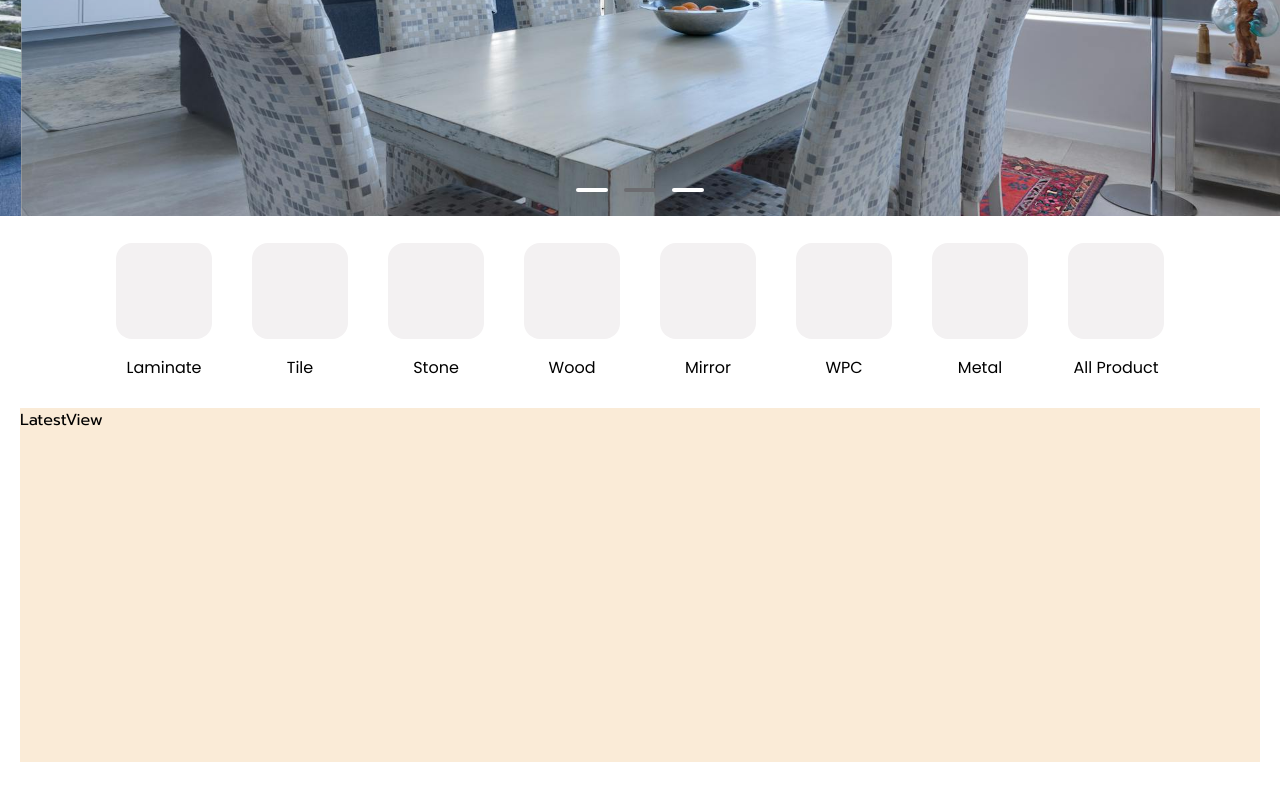
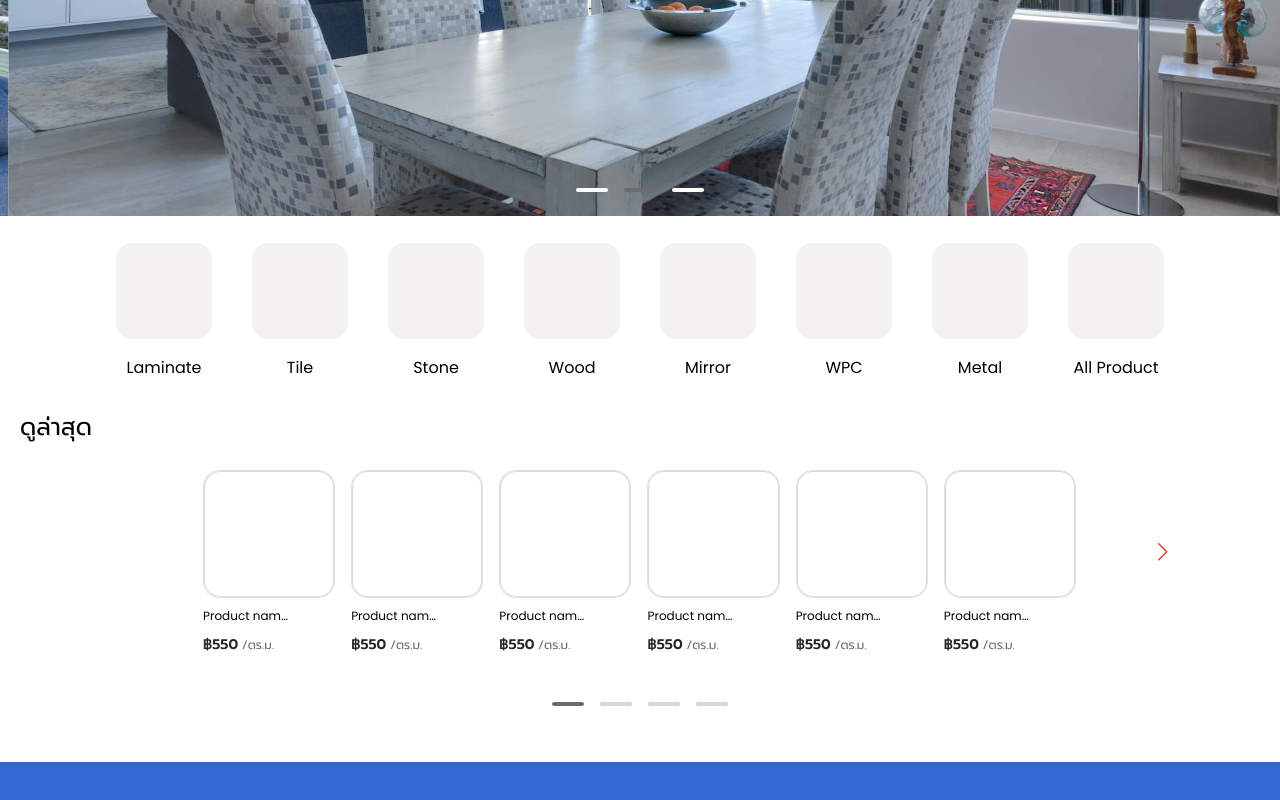
Before and after one commit to alias-th/xsf-fe, a Next.js app: page / in a window 1280 px wide. Shown: the part 320-1120 px from the top of the page. Before the commit the page ends 1082 px from the top, so only its background shows below. Built offline with nearby package versions, Linux system fonts and the light colour scheme.

Commit message:
add carousel lastest prodcut

```diff
--- a/app/layout.tsx
+++ b/app/layout.tsx
@@ -5,13 +5,13 @@ import StyledComponentsRegistry from "@/lib/registry";
 
 const prompt = Prompt({
   subsets: ["latin"],
-  weight: ["300", "400", "700", "800"],
+  weight: ["300", "400", "600", "700", "800"],
   variable: "--font-prompt",
 });
 
 const poppins = Poppins({
   subsets: ["latin"],
-  weight: ["300", "400", "700", "800"],
+  weight: ["300", "400", "600", "700", "800"],
   variable: "--font-poppins",
 });
 
--- a/app/page.tsx
+++ b/app/page.tsx
@@ -11,6 +11,7 @@ export default function Home() {
       <Banner />
       <Category />
       <LatestView />
+      <div style={{ backgroundColor: "Highlight" }}></div>
     </HomeLayout>
   );
 }
--- a/components/Button.tsx
+++ b/components/Button.tsx
@@ -11,6 +11,7 @@ interface StyledInputProps {
   icon?: JSX.Element;
   text?: string;
   children?: React.ReactNode;
+  onClick?: () => void;
 }
 
 const StyledButton = styled.button<StyledInputProps>`
--- /dev/null
+++ b/components/CarouselButton.tsx
@@ -0,0 +1,18 @@
+import styled from "styled-components";
+
+type StyledCarouselButtonProps = {
+  $active: boolean;
+  $activeColor?: string;
+  $inactiveColor?: string;
+};
+const StyledCarouselButton = styled.button<StyledCarouselButtonProps>`
+  border-radius: 2px;
+  height: 4px;
+  width: 32px;
+  background-color: ${(props) =>
+    props.$active
+      ? props.$activeColor || "var(--color-8)"
+      : props.$inactiveColor || "var(--white-1)"};
+`;
+
+export default StyledCarouselButton;
--- /dev/null
+++ b/components/LatestProductCard.tsx
@@ -0,0 +1,58 @@
+import styled from "styled-components";
+import { Typography } from "./Typography";
+import SingleLineText from "./TextTruncate";
+
+const ImageContainer = styled.img`
+  height: 128px;
+  border-radius: 16px;
+  border: 1px solid #e0e0e0;
+`;
+
+const TextContainer = styled.div`
+  display: flex;
+  gap: 4px;
+  align-items: baseline;
+`;
+
+const Wrapper = styled.div`
+  display: flex;
+  flex-direction: column;
+  width: 100%;
+  height: 100%;
+  gap: 8px;
+`;
+
+const LatestProductCard = () => {
+  return (
+    <Wrapper>
+      <ImageContainer src="/assets/placeholder-1.png" alt="Sample Product" />
+      <Typography
+        $variant="span"
+        $fontFamily="var(--font-poppins)"
+        $width="92px"
+        $truncate
+      >
+        Product name test
+      </Typography>
+
+      <TextContainer>
+        <Typography
+          $fontFamily="var(--font-prompt)"
+          $variant="h3"
+          $color="var(--color-1)"
+        >
+          ฿550
+        </Typography>
+        <Typography
+          $fontFamily="var(--font-prompt)"
+          $variant="p-xs"
+          $color="var(--color-8)"
+        >
+          /ตร.ม.
+        </Typography>
+      </TextContainer>
+    </Wrapper>
+  );
+};
+
+export default LatestProductCard;
--- /dev/null
+++ b/components/TextTruncate.tsx
@@ -0,0 +1,12 @@
+import styled from "styled-components";
+
+type SingleLineTextProps = {
+  $width: string;
+};
+const SingleLineText = styled.span<SingleLineTextProps>`
+  width: ${(props) => props.$width || "92px"};
+  white-space: nowrap;
+  overflow: hidden;
+  text-overflow: ellipsis;
+`;
+export default SingleLineText;
--- a/components/Typography.tsx
+++ b/components/Typography.tsx
@@ -1,6 +1,14 @@
 import styled, { css } from "styled-components";
 
-type TypographyVariant = "h1" | "h2" | "span" | "body" | "p" | "caption";
+type TypographyVariant =
+  | "span"
+  | "p"
+  | "p-xs"
+  | "p-sm"
+  | "p-l"
+  | "p-xl"
+  | "p-2xl"
+  | "h3";
 
 interface TypographyProps {
   $variant?: TypographyVariant;
@@ -9,49 +17,69 @@ interface TypographyProps {
   $fontFamily?: string;
   $fontSize?: string;
   $fontWeight?: string;
+  $width?: string;
+  $truncate?: boolean;
 }
 
 const variantStyles = {
-  h1: css`
-    font-size: 2.5rem;
-    font-weight: 700;
-    line-height: 1.2;
-    @media (max-width: 768px) {
-      font-size: 2rem;
-    }
+  h3: css`
+    font-size: 0.875rem; // 14px
+    font-weight: 600;
+    line-height: 1.6;
   `,
-  h2: css`
-    font-size: 2rem;
-    font-weight: 600;
-    line-height: 1.3;
-  `,
-  body: css`
-    font-size: 1rem;
+  span: css`
+    font-size: 0.75rem; // 12px
     font-weight: 400;
     line-height: 1.6;
   `,
-  span: css`
-    font-size: 12px;
+
+  ["p-xs"]: css`
+    font-size: 0.75rem; // 12px
+    font-weight: 400;
+    line-height: 1.6;
+  `,
+  ["p-sm"]: css`
+    font-size: 0.875rem; // 14px
     font-weight: 400;
     line-height: 1.6;
   `,
   p: css`
-    font-size: 1rem;
+    font-size: 1rem; // 16px
     font-weight: 400;
     line-height: 1.6;
   `,
-  caption: css`
-    font-size: 0.875rem;
-    color: #64748b;
+
+  ["p-l"]: css`
+    font-size: 1.125rem; // 18px
+    font-weight: 400;
+    line-height: 1.6;
+  `,
+  ["p-xl"]: css`
+    font-size: 1.25rem; // 20px
+    font-weight: 400;
+    line-height: 1.6;
+  `,
+
+  ["p-2xl"]: css`
+    font-size: 1.5rem; // 24px
+    font-weight: 400;
+    line-height: 1.6;
   `,
 };
+const truncateStyles = css`
+  white-space: nowrap;
+  overflow: hidden;
+  text-overflow: ellipsis;
+`;
 
 export const Typography = styled.p<TypographyProps>`
-  ${({ $variant }) => variantStyles[$variant || "body"]}
   color: ${({ $color }) => $color || "inherit"};
   text-align: ${({ $align }) => $align || "left"};
   font-family: ${({ $fontFamily }) => $fontFamily || "inherit"};
   font-size: ${({ $fontSize }) => $fontSize || "inherit"};
   font-weight: ${({ $fontWeight }) => $fontWeight || "inherit"};
   margin: 0;
+  width: ${({ $width }) => $width || "auto"};
+  ${({ $variant }) => variantStyles[$variant || "p"]}
+  ${({ $truncate }) => $truncate && truncateStyles}
 `;
--- a/layouts/home/HomeLayout.tsx
+++ b/layouts/home/HomeLayout.tsx
@@ -5,7 +5,7 @@ import styled from "styled-components";
 const HomeLayout = styled.section`
   display: grid;
   grid-template-columns: 1fr;
-  grid-template-rows: 64px 472px 192px 354px;
+  grid-template-rows: 64px 472px 192px 354px 524px;
 `;
 
 export default HomeLayout;
--- /dev/null
+++ b/layouts/home/LatestCarousel.tsx
@@ -0,0 +1,172 @@
+import CustomButton from "@/components/Button";
+import StyledCarouselButton from "@/components/CarouselButton";
+import LatestProductCard from "@/components/LatestProductCard";
+import { usePrevNextButtons } from "@/hooks/EmblaCarouselArrowButtons";
+import { useDotButton } from "@/hooks/EmblaCarouselDotButton";
+import useEmblaCarousel from "embla-carousel-react";
+import styled from "styled-components";
+
+const StyledCarousel = styled.div`
+  display: flex;
+  margin: 0 auto;
+  max-width: 888px;
+  height: 100%;
+  width: 100%;
+  justify-content: center;
+  position: relative;
+  --slide-spacing: 1rem;
+`;
+
+const StyledViewport = styled.div`
+  overflow: hidden;
+  width: 100%;
+  height: 100%;
+  margin-left: -16px;
+`;
+
+const StyledCarouselContainer = styled.div`
+  display: flex;
+  touch-action: pan-y pinch-zoom;
+  margin-left: -1px;
+`;
+
+const StyledCarouselItem = styled.div`
+  flex: 0 0 calc(100% / 6);
+  min-width: 0;
+  padding-left: 16px;
+`;
+
+const StyledCarouselButtonContainer = styled.div`
+  position: absolute;
+  bottom: 56px;
+  left: 50%;
+  transform: translateX(-50%);
+  display: flex;
+  gap: 16px;
+`;
+
+const StyledCarouselNextButtonContainer = styled.div`
+  position: absolute;
+  right: -10%;
+  top: 25%;
+  transform: translateX(-50%);
+`;
+
+const StyledCarouselPrevButtonContainer = styled.div`
+  position: absolute;
+  left: -10%;
+  top: 25%;
+  transform: translateX(-50%);
+`;
+
+const NextIcon = () => {
+  return (
+    <svg
+      width="10"
+      height="18"
+      viewBox="0 0 10 18"
+      fill="none"
+      xmlns="http://www.w3.org/2000/svg"
+    >
+      <path
+        d="M0.75 0.749999L8.75 8.75L0.750002 16.75"
+        stroke="#E13B30"
+        strokeWidth="1.5"
+        strokeLinecap="round"
+        strokeLinejoin="round"
+      />
+    </svg>
+  );
+};
+
+const PrevIcon = () => {
+  return (
+    <svg
+      width="10"
+      height="18"
+      viewBox="0 0 10 18"
+      fill="none"
+      xmlns="http://www.w3.org/2000/svg"
+    >
+      <path
+        d="M8.75 16.75L0.75 8.75L8.75 0.75"
+        stroke="#E13B30"
+        strokeWidth="1.5"
+        strokeLinecap="round"
+        strokeLinejoin="round"
+      />
+    </svg>
+  );
+};
+
+const LatestCarousel = () => {
+  const [emblaRef, emblaApi] = useEmblaCarousel({
+    dragFree: true,
+    slidesToScroll: "auto",
+    align: "start",
+  });
+
+  const {
+    nextBtnDisabled,
+    onNextButtonClick,
+    onPrevButtonClick,
+    prevBtnDisabled,
+  } = usePrevNextButtons(emblaApi);
+
+  const { selectedIndex, scrollSnaps, onDotButtonClick } =
+    useDotButton(emblaApi);
+
+  const products = Array.from({ length: 24 }).map((_, index) => ({
+    id: index + 1,
+    name: `Product ${index + 1}`,
+  }));
+
+  return (
+    <StyledCarousel>
+      <StyledViewport ref={emblaRef}>
+        <StyledCarouselContainer>
+          {products.map((product) => (
+            <StyledCarouselItem key={product.id}>
+              <LatestProductCard />
+            </StyledCarouselItem>
+          ))}
+        </StyledCarouselContainer>
+      </StyledViewport>
+
+      <StyledCarouselButtonContainer>
+        {scrollSnaps.map((_, index) => (
+          <StyledCarouselButton
+            key={index}
+            $active={index === selectedIndex}
+            $inactiveColor="var(--border-1)"
+            onClick={() => onDotButtonClick(index)}
+          />
+        ))}
+      </StyledCarouselButtonContainer>
+
+      {!nextBtnDisabled && (
+        <StyledCarouselNextButtonContainer>
+          <CustomButton
+            $backgroundColor="transparent"
+            onClick={onNextButtonClick}
+          >
+            <NextIcon />
+          </CustomButton>
+        </StyledCarouselNextButtonContainer>
+      )}
+
+      {!prevBtnDisabled && (
+        <StyledCarouselPrevButtonContainer>
+          <CustomButton
+            $backgroundColor="transparent"
+            onClick={onPrevButtonClick}
+          >
+            <PrevIcon />
+          </CustomButton>
+        </StyledCarouselPrevButtonContainer>
+      )}
+    </StyledCarousel>
+  );
+};
+
+export default LatestCarousel;
--- a/layouts/home/LatestView.tsx
+++ b/layouts/home/LatestView.tsx
@@ -1,17 +1,28 @@
 "use client";
 
+import { Typography } from "@/components/Typography";
 import styled from "styled-components";
+import LatestCarousel from "./LatestCarousel";
 
-const Wrapper = styled.div`
+const Wrapper = styled.section`
   width: 100%;
   height: 100%;
   max-width: 1240px;
-  background-color: antiquewhite;
   margin: auto;
+  display: flex;
+  flex-direction: column;
+  gap: 24px;
 `;
 
 const LatestView = () => {
-  return <Wrapper>LatestView</Wrapper>;
+  return (
+    <Wrapper>
+      <Typography $variant="p-2xl" $fontFamily="var(--font-prompt)">
+        ดูล่าสุด
+      </Typography>
+      <LatestCarousel />
+    </Wrapper>
+  );
 };
 
 export default LatestView;
--- a/layouts/navbar/Navbar.tsx
+++ b/layouts/navbar/Navbar.tsx
@@ -8,11 +8,13 @@ import { Typography } from "@/components/Typography";
 import Image from "next/image";
 
 const Wrapper = styled.nav`
-  max-width: 100%;
+  width: 100%;
+  max-width: 1240px;
   display: flex;
   align-items: center;
-  justify-content: center;
+  justify-content: space-between;
   gap: 32px;
+  margin: 0 auto;
 `;
 
 const MoreOptionsIcon = () => {
```
Also changed, not shown: layouts/home/BannerCarousel.tsx (+2 -12 lines), public/assets/placeholder-1.png (added).
